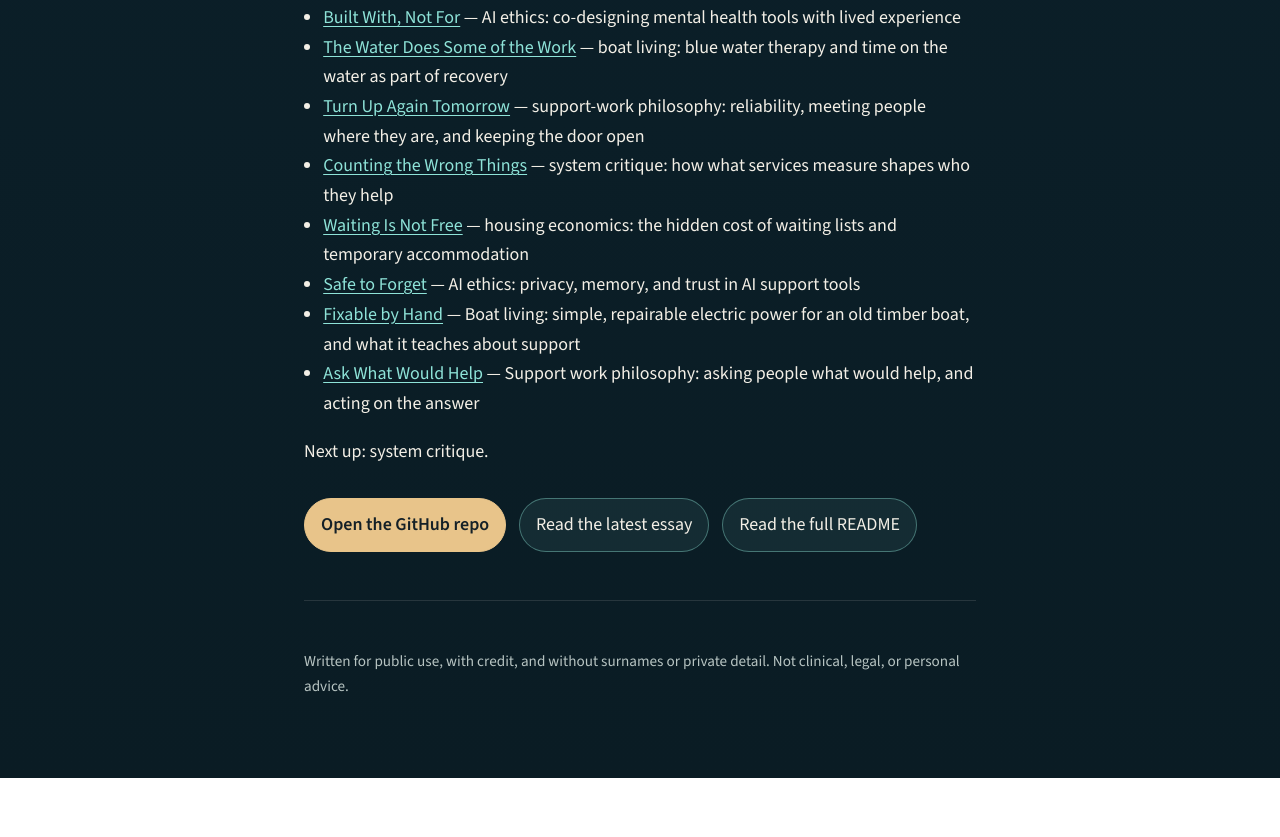
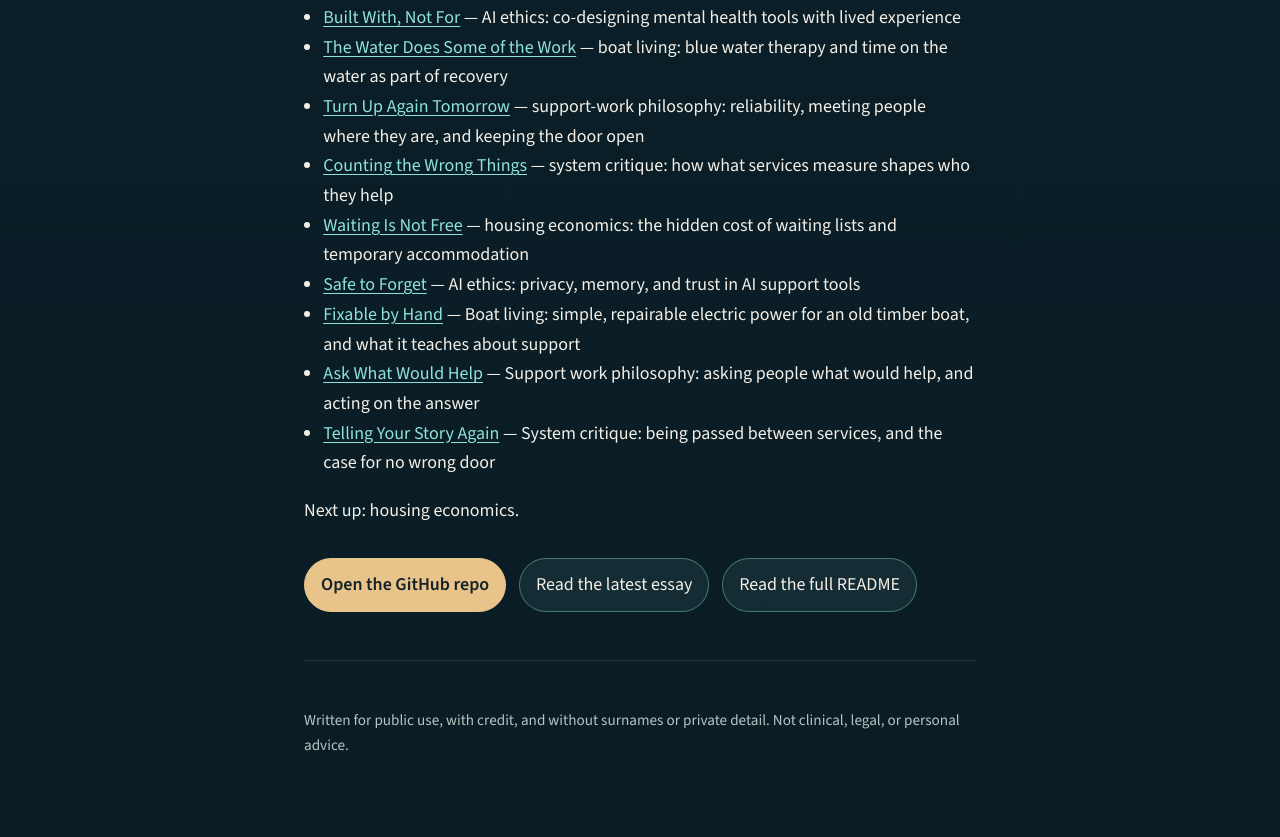
Before and after one commit to transhumanoid/street-level-support, a plain HTML site: page index.html in a window 1280 px wide. Shown: the part 3589-4426 px from the top of the page. Before the commit the page ends 4367 px from the top, so only its background shows below. Drawn offline with nearby package versions, Linux system fonts and the light colour scheme.

Commit message:
Cycle 17: add 'Telling Your Story Again' (system critique)

```diff
--- a/index.html
+++ b/index.html
@@ -230,11 +230,12 @@
       <li><a href="https://github.com/transhumanoid/street-level-support/blob/main/posts/14-ai-ethics-safe-to-forget.md">Safe to Forget</a> — AI ethics: privacy, memory, and trust in AI support tools</li>
       <li><a href="https://github.com/transhumanoid/street-level-support/blob/main/posts/15-boat-living-fixable-by-hand.md">Fixable by Hand</a> — Boat living: simple, repairable electric power for an old timber boat, and what it teaches about support</li>
       <li><a href="https://github.com/transhumanoid/street-level-support/blob/main/posts/16-support-work-philosophy-ask-what-would-help.md">Ask What Would Help</a> — Support work philosophy: asking people what would help, and acting on the answer</li>
+      <li><a href="https://github.com/transhumanoid/street-level-support/blob/main/posts/17-system-critique-telling-your-story-again.md">Telling Your Story Again</a> — System critique: being passed between services, and the case for no wrong door</li>
     </ul>
-    <p>Next up: system critique.</p>
+    <p>Next up: housing economics.</p>
     <div class="actions">
       <a class="btn primary" href="https://github.com/transhumanoid/street-level-support">Open the GitHub repo</a>
-      <a class="btn" href="https://github.com/transhumanoid/street-level-support/blob/main/posts/16-support-work-philosophy-ask-what-would-help.md">Read the latest essay</a>
+      <a class="btn" href="https://github.com/transhumanoid/street-level-support/blob/main/posts/17-system-critique-telling-your-story-again.md">Read the latest essay</a>
       <a class="btn" href="https://github.com/transhumanoid/street-level-support/blob/main/README.md">Read the full README</a>
     </div>
   </main>
```
Also changed, not shown: 2 other files.
